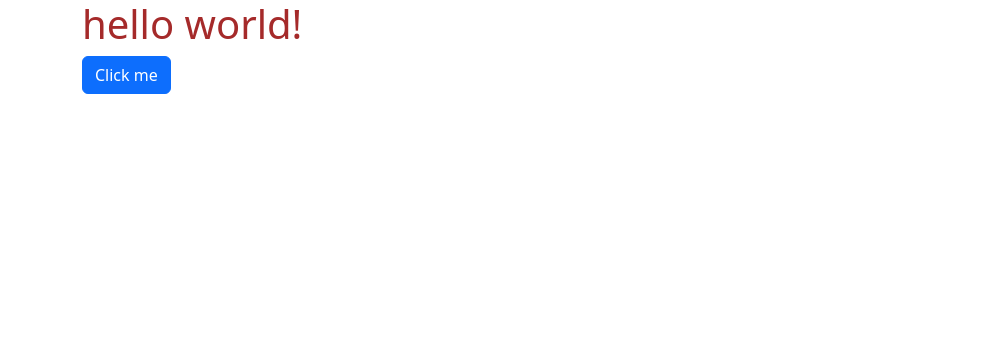
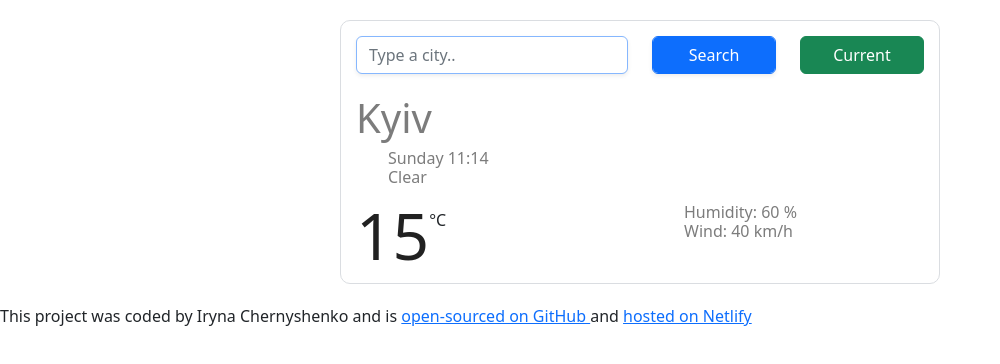
Before and after one commit to ChernyshenkoI/Weather-search-Vanilla, a plain HTML site: page index.html in a window 1280 px wide. Shown: the whole page, without its empty margins (0-1000 px from the left). Drawn offline with nearby package versions, Linux system fonts and the light colour scheme; no server answers.

Commit message:
Apdated to previous version
Script is working.
Style -need to be improved

```diff
--- a/index.html
+++ b/index.html
@@ -6,18 +6,75 @@
     <meta name="viewport" content="width=device-width, initial-scale=1.0">
     <link rel="stylesheet" href="./src/styles.css">
     <link href="https://cdn.jsdelivr.net/npm/bootstrap@5.2.2/dist/css/bootstrap.min.css" rel="stylesheet" integrity="sha384-Zenh87qX5JnK2Jl0vWa8Ck2rdkQ2Bzep5IDxbcnCeuOxjzrPF/et3URy9Bv1WTRi" crossorigin="anonymous">
+    <script src="https://cdn.jsdelivr.net/npm/axios@1.1.2/dist/axios.min.js"></script>
+
 
 
     <title>Weather Application</title>
 </head>
 <body>
     <div class="container">
-    <h1>hello world!</h1>
-<a href="" class="btn btn-primary">Click me</a>
+            <div class="weather-app">
+              <form class="search-form" id="search-form">
+                <div class="row">
+                  <div class="col-6">
+                    <input
+                      type="search"
+                      placeholder="Type a city.."
+                      autofocus="on"
+                      autocomplete="off"
+                      id="city-input"
+                      class="form-control shadow-sm"
+                    />
+                  </div>
+                  <div class="col-3">
+                    <input
+                      type="submit"
+                      value="Search"
+                      class="form-control btn btn-primary shadow-sm w-100"
+                    />
+                  </div>
+                  <div class="col-3">
+                    <button
+                      class="btn btn-success w-100"
+                      id="current-location-button"
+                    >
+                      Current
+                    </button>
+                  </div>
+                </div>
+              </form>
+              <h1 id="city">Kyiv</h1>
+              <ul>
+                <li id="date">Friday 22:22</li>
+                <li id="description">Clear</li>
+              </ul>
+              <div class="row">
+                <div class="col-6">
+                  <div class="clearfix">
+                    <div class="float-left">
+                      <span class="temperature" id="temperature">15</span
+                      ><span class="units">°C</span>
+                    </div>
+                  </div>
+                </div>
+                <div class="col-6">
+                  <ul>
+                      <li> Humidity: <span id="humidity"> 60</span> % </li>
+                    <li> Wind: <span id="wind"> 40 </span> km/h </li>
+                  </ul>
+                </div>
+              </div>
+            </div>
 
-
-
+          </div>
 </div>
     <script src="./src/script.js"></script>
 </body>
+<footer>
+    This project was coded by Iryna Chernyshenko and is <a href="https://github.com/ChernyshenkoI/Weather-search-Vanilla" target="_blank" rel="noopener noreferrer">
+         open-sourced on GitHub </a>
+         and
+    <a href="https://mellow-griffin-dceabc.netlify.app/" target="_blank" rel="noopener noreferrer"> hosted on Netlify </a>
+</footer>
 </html>
--- a/src/script.js
+++ b/src/script.js
@@ -0,0 +1,70 @@
+function formatDate(date) {
+    let hours = date.getHours();
+    if (hours < 10) {
+      hours = `0${hours}`;
+    }
+    let minutes = date.getMinutes();
+    if (minutes < 10) {
+      minutes = `0${minutes}`;
+    }
+
+    let dayIndex = date.getDay();
+    let days = [
+      "Sunday",
+      "Monday",
+      "Tuesday",
+      "Wednesday",
+      "Thursday",
+      "Friday",
+      "Saturday"
+    ];
+    let day = days[dayIndex];
+
+    return `${day} ${hours}:${minutes}`;
+  }
+
+
+function displayWeather (responce){
+document.querySelector("#city").innerHTML=responce.data.name
+document.querySelector("#temperature").innerHTML=Math.round(responce.data.main.temp)
+document.querySelector("#humidity").innerHTML=responce.data.main.humidity
+document.querySelector("#wind").innerHTML=Math.round(responce.data.wind.speed)
+document.querySelector("#description").innerHTML=responce.data.weather[0].main
+}
+
+function searchCity(city) {
+    let apiKey = "e53a3ec273016795243d6681c997ded2";
+    let url = `https://api.openweathermap.org/data/2.5/weather?q=${city}&appid=${apiKey}&units=metric`;
+    axios.get(url).then(displayWeather);
+  }
+
+  function searchLocation(position) {
+    let apiKey = "e53a3ec273016795243d6681c997ded2";
+    let apiUrl = `https://api.openweathermap.org/data/2.5/weather?lat=${position.coords.latitude}&lon=${position.coords.longitude}&appid=${apiKey}&units=metric`;
+
+    axios.get(apiUrl).then(displayWeather);
+  }
+
+  function getCurrentLocation(event) {
+    event.preventDefault();
+    navigator.geolocation.getCurrentPosition(searchLocation);
+  }
+
+let currentLocationButton = document.querySelector("#current-location-button");
+currentLocationButton.addEventListener("click", getCurrentLocation);
+
+function handleSubmit (event){
+    event.preventDefault();
+    let units = "metric"
+    let city= document.querySelector("#city-input").value
+    searchCity(city)
+}
+
+let dateElement =document.querySelector("#date")
+let currentTime = new Date ();
+dateElement.innerHTML=formatDate(currentTime)
+
+let searchForm = document.querySelector("#search-form")
+searchForm.addEventListener("submit", handleSubmit)
+
+searchCity();
--- a/src/styles.css
+++ b/src/styles.css
@@ -1,3 +1,58 @@
-h1 {
-    color: brown;
+body {
+    font-family: arial, sans-serif;
+  }
+
+  h1 {
+    color: #7c7c7c;
+    font-size: 24px;
+    font-weight: 100;
+    line-height: 28px;
+    margin: 0;
+  }
+
+  ul {
+    margin: 0 0 10px;
+    padding: 0;
+  }
+
+  li {
+    color: #7c7c7c;
+    font-size: 16px;
+    font-weight: 100;
+    height: 19px;
+    line-height: 1;
+    list-style: none;
+  }
+
+  .weather-app {
+    border: 1px solid #dadde1;
+    padding: 15px;
+    margin: 20px auto;
+    border-radius: 10px;
+    max-width: 600px;
+  }
+
+  .weather-icon {
+    height: 64px;
+    width: 64px;
+    margin-right: 10px;
+  }
+
+  .temperature {
+    color: rgb(33, 33, 33);
+    font-size: 64px;
+    font-weight: 400;
+    line-height: 1;
+  }
+
+  .units {
+    position: relative;
+    top: -34px;
+  }
+
+  .search-form {
+    margin-bottom: 20px;
+  }
+small{
+  margin:0 auto;
 }
```
